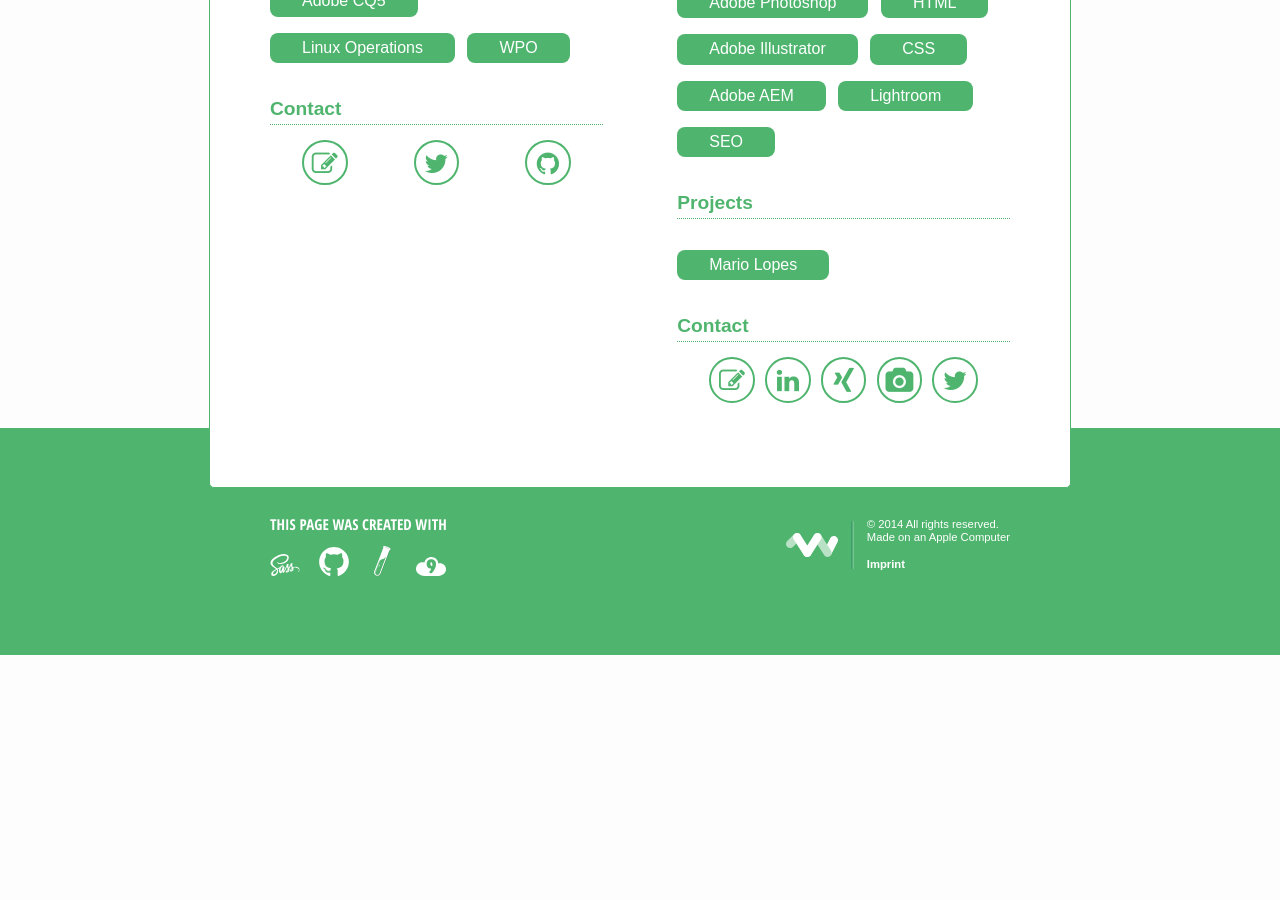
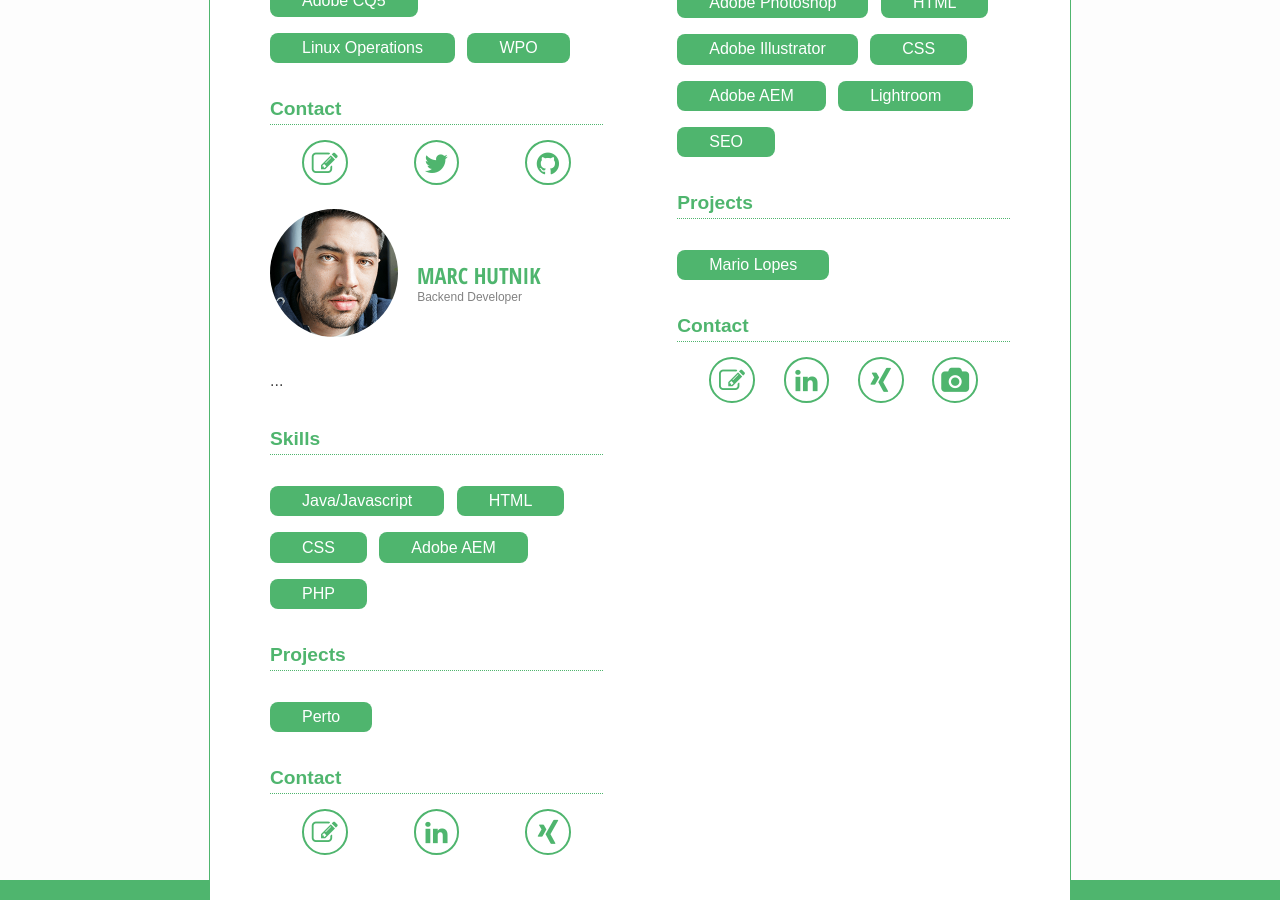
Before and after one commit to webwb/webwb.github.io, a Jekyll site: the page built from about.md, in a window 1280 px wide and 900 px high, scrolled down 718 px. Built offline with Jekyll 4.4.1, drawn with Linux system fonts in a browser that asks for light colours; before the commit the page ends 1373 px from its top, so only the background shows below that.

Commit message:
nils und marc

```diff
--- a/about.md
+++ b/about.md
@@ -103,15 +103,54 @@ navigation: about
         </a>
       </li>
       <li>
-        <a href="http://cpne.vsco.co/" class="fa-stack fa-2x circle">
+        <a href="https://www.instagram.com/andreborges.pictures/" class="fa-stack fa-2x circle">
           <i class="fa fa-camera fa-stack-1x"></i>
-        </a>
-      </li>
-      <li>
-        <a href="https://twitter.com/webworkers_io" class="fa-stack fa-2x circle">
-          <i class="fa fa-twitter fa-stack-1x"></i>
         </a>
       </li>
     </ul>
   </div>
 </div>
+
+<div class="profile">
+  <img class="profile-photo" src="/images/andre.png" alt="just some random face"/>
+  <div class="profile-name">Marc Hutnik</div>
+  <div class="profile-talent">Backend Developer</div>
+  <div class="profile-bio">
+    ... </div>
+  <div class="profile-skills">
+    <h2>Skills</h2>
+    <ul>
+      <li>Java/Javascript</li>
+      <li>HTML</li>
+      <li>CSS</li>
+      <li>Adobe AEM</li>
+      <li>PHP</li>
+    </ul>
+  </div>
+    <div class="profile-skills">
+    <h2>Projects</h2>
+    <ul>
+      <li><a href="http://www.perto.de">Perto</a></li>
+    </ul>
+  </div>
+  <div class="profile-contacts">
+    <h2>Contact</h2>
+    <ul>
+      <li>
+        <a href="mailto:cpne@me.com" class="fa-stack fa-2x circle">
+          <i class="fa fa-pencil-square-o fa-stack-1x"></i>
+        </a>
+      </li>
+      <li>
+        <a href="https://www.linkedin.com/in/marc-hutnik-5b477961/" class="fa-stack fa-2x circle">
+          <i class="fa fa-linkedin fa-stack-1x"></i>
+        </a>
+      </li>
+      <li>
+        <a href="https://www.xing.com/profile/Marc_Hutnik" class="fa-stack fa-2x circle">
+         <i class="fa fa-xing fa-stack-1x"></i>
+        </a>
+      </li>
+    </ul>
+  </div>
+</div>
```
Also changed, not shown: images/nils.jpg.
